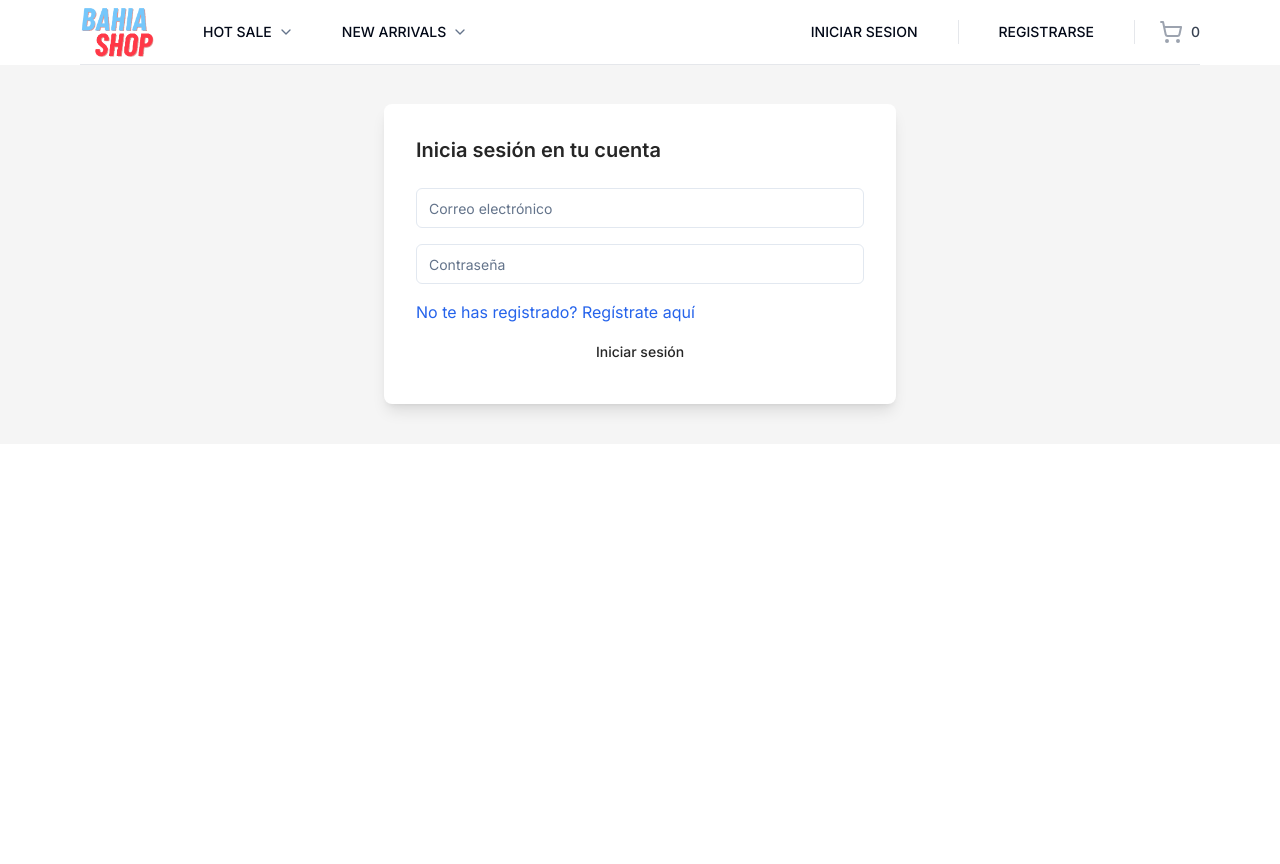
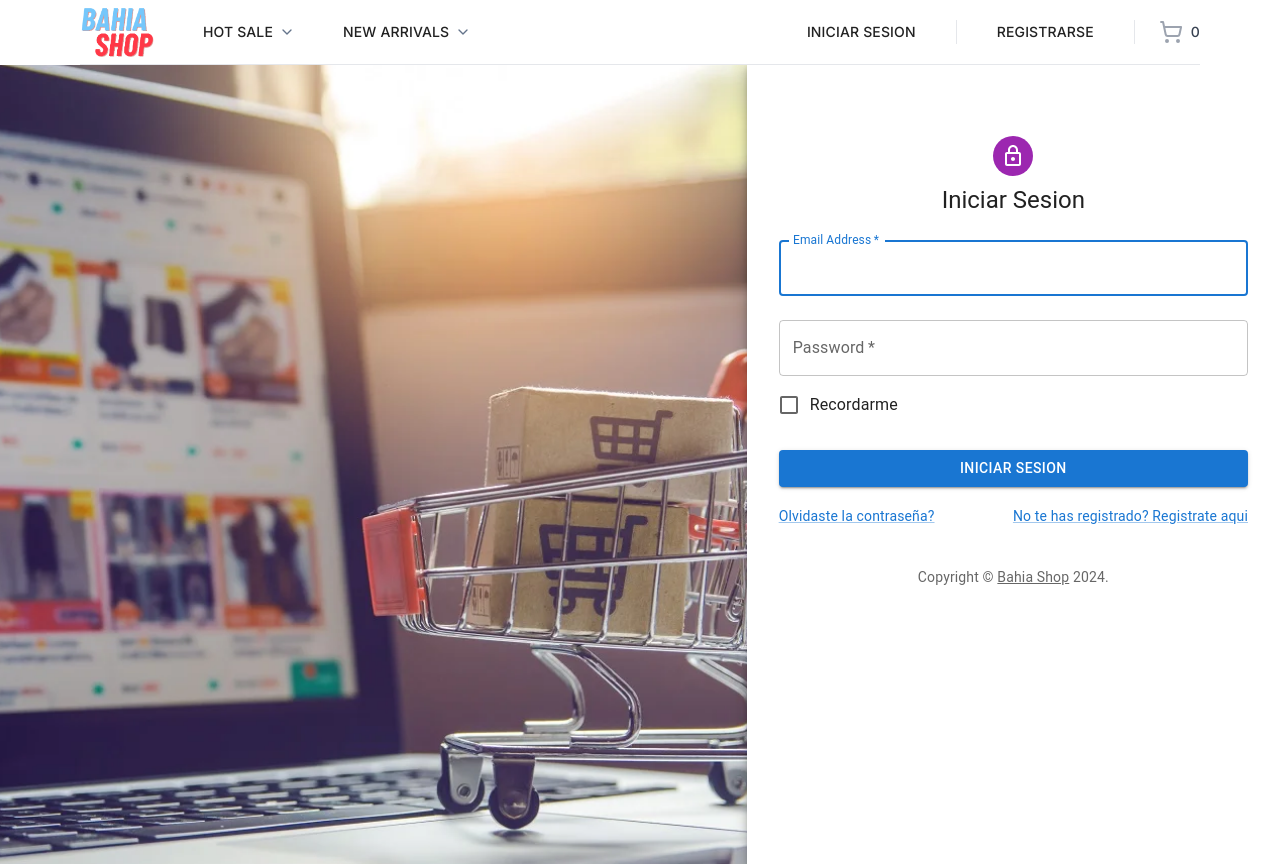
Before and after one commit to santiMercado0694/ProyectoIaw2024, a Next.js app in the folder bahiashop/: page /SignIn in a window 1280 px wide. Before the commit the page ends 800 px from the top, so only its background shows below. Built offline with nearby package versions, Linux system fonts and the light colour scheme.

Commit message:
Instale material ui y mejore los diseños de SignIn y SignUp

```diff
--- a/bahiashop/package.json
+++ b/bahiashop/package.json
@@ -9,6 +9,10 @@
     "lint": "next lint"
   },
   "dependencies": {
+    "@emotion/react": "^11.11.4",
+    "@emotion/styled": "^11.11.5",
+    "@mui/icons-material": "^5.15.18",
+    "@mui/material": "^5.15.18",
     "@radix-ui/react-dialog": "^1.0.5",
     "@radix-ui/react-separator": "^1.0.3",
     "@radix-ui/react-slot": "^1.0.2",
--- a/bahiashop/src/app/(auth)/SignIn/page.tsx
+++ b/bahiashop/src/app/(auth)/SignIn/page.tsx
@@ -1,60 +1,130 @@
 "use client"
-import Link from "next/link";
-import { Button } from "../../../components/ui/button";
-import { Input } from "../../../components/ui/input";
-import { useState } from "react";
 
-export default function Signin(): JSX.Element {
-  const [email, setEmail] = useState("");
-  const [password, setPassword] = useState("");
+import * as React from 'react';
+import Avatar from '@mui/material/Avatar';
+import Button from '@mui/material/Button';
+import CssBaseline from '@mui/material/CssBaseline';
+import TextField from '@mui/material/TextField';
+import FormControlLabel from '@mui/material/FormControlLabel';
+import Checkbox from '@mui/material/Checkbox';
+import Link from '@mui/material/Link';
+import Paper from '@mui/material/Paper';
+import Box from '@mui/material/Box';
+import Grid from '@mui/material/Grid';
+import LockOutlinedIcon from '@mui/icons-material/LockOutlined';
+import Typography from '@mui/material/Typography';
+import { createTheme, ThemeProvider } from '@mui/material/styles';
 
-  const handleLogin = () => {
-    // Aquí puedes agregar la lógica de autenticación con tu backend
-    console.log("Email:", email);
-    console.log("Password:", password);
+function Copyright(props: any) {
+  return (
+    <Typography variant="body2" color="text.secondary" align="center" {...props}>
+      {'Copyright © '}
+      <Link color="inherit" href="https://mui.com/">
+        Bahia Shop
+      </Link>{' '}
+      {new Date().getFullYear()}
+      {'.'}
+    </Typography>
+  );
+}
+
+// TODO remove, this demo shouldn't need to reset the theme.
+const defaultTheme = createTheme();
+const backgroundImage = '/Signin.webp';
+
+export default function SignInSide() {
+  const handleSubmit = (event: React.FormEvent<HTMLFormElement>) => {
+    event.preventDefault();
+    const data = new FormData(event.currentTarget);
+    console.log({
+      email: data.get('email'),
+      password: data.get('password'),
+    });
   };
 
   return (
-    <section className="h-full bg-neutral-100 dark:bg-neutral-700">
-      <div className="container h-full p-10">
-        <div className="flex h-full items-center justify-center text-neutral-800 dark:text-neutral-200">
-          <div className="w-full max-w-lg">
-            <div className="block rounded-lg bg-white shadow-lg dark:bg-neutral-800">
-              <div className="p-8">
-                <h1 className="text-xl font-semibold mb-6">
-                  Inicia sesión en tu cuenta
-                </h1>
-                <form>
-                  <Input
-                    type="email"
-                    placeholder="Correo electrónico"
-                    value={email}
-                    onChange={(e) => setEmail(e.target.value)}
-                    className="mb-4"
-                  />
-                  <Input
-                    type="password"
-                    placeholder="Contraseña"
-                    value={password}
-                    onChange={(e) => setPassword(e.target.value)}
-                    className="mb-4"
-                  />
-                  <Link href="/SignUp" className="text-blue-600 mb-2 block">
-                    No te has registrado? Regístrate aquí
+    <ThemeProvider theme={defaultTheme}>
+      <Grid container component="main" sx={{ height: '100vh' }}>
+        <CssBaseline />
+        <Grid
+          item
+          xs={false}
+          sm={4}
+          md={7}
+          sx={{
+            backgroundImage: `url(${backgroundImage})`,
+            backgroundColor: (t) =>
+              t.palette.mode === 'light' ? t.palette.grey[50] : t.palette.grey[900],
+            backgroundSize: 'cover',
+            backgroundPosition: 'center',
+          }}
+        />
+        <Grid item xs={12} sm={8} md={5} component={Paper} elevation={6} square>
+          <Box
+            sx={{
+              my: 8,
+              mx: 4,
+              display: 'flex',
+              flexDirection: 'column',
+              alignItems: 'center',
+            }}
+          >
+            <Avatar sx={{ m: 1, bgcolor: 'secondary.main' }}>
+              <LockOutlinedIcon />
+            </Avatar>
+            <Typography component="h1" variant="h5">
+              Iniciar Sesion
+            </Typography>
+            <Box component="form" noValidate onSubmit={handleSubmit} sx={{ mt: 1 }}>
+              <TextField
+                margin="normal"
+                required
+                fullWidth
+                id="email"
+                label="Email Address"
+                name="email"
+                autoComplete="email"
+                autoFocus
+              />
+              <TextField
+                margin="normal"
+                required
+                fullWidth
+                name="password"
+                label="Password"
+                type="password"
+                id="password"
+                autoComplete="current-password"
+              />
+              <FormControlLabel
+                control={<Checkbox value="remember" color="primary" />}
+                label="Recordarme"
+              />
+              <Button
+                type="submit"
+                fullWidth
+                variant="contained"
+                sx={{ mt: 3, mb: 2 }}
+              >
+                Iniciar Sesion
+              </Button>
+              <Grid container>
+                <Grid item xs>
+                  <Link href="#" variant="body2">
+                    Olvidaste la contraseña?
                   </Link>
-                  <Button
-                    variant="ghost"
-                    onClick={handleLogin}
-                    className="w-full"
-                  >
-                    Iniciar sesión
-                  </Button>
-                </form>
-              </div>
-            </div>
-          </div>
-        </div>
-      </div>
-    </section>
+                </Grid>
+                <Grid item>
+                  <Link href="/SignUp" variant="body2">
+                    {"No te has registrado? Registrate aqui"}
+                  </Link>
+                </Grid>
+              </Grid>
+              <Copyright sx={{ mt: 5 }} />
+            </Box>
+          </Box>
+        </Grid>
+      </Grid>
+    </ThemeProvider>
   );
 }
--- a/bahiashop/src/app/(auth)/SignUp/page.tsx
+++ b/bahiashop/src/app/(auth)/SignUp/page.tsx
@@ -1,74 +1,128 @@
 "use client"
 
-import { Button} from "../../../components/ui/button";
-import { Input } from "../../../components/ui/input";
-import { useState } from "react";
+import * as React from 'react';
+import Avatar from '@mui/material/Avatar';
+import Button from '@mui/material/Button';
+import CssBaseline from '@mui/material/CssBaseline';
+import TextField from '@mui/material/TextField';
+import FormControlLabel from '@mui/material/FormControlLabel';
+import Checkbox from '@mui/material/Checkbox';
+import Link from '@mui/material/Link';
+import Grid from '@mui/material/Grid';
+import Box from '@mui/material/Box';
+import LockOutlinedIcon from '@mui/icons-material/LockOutlined';
+import Typography from '@mui/material/Typography';
+import Container from '@mui/material/Container';
+import { createTheme, ThemeProvider } from '@mui/material/styles';
 
-export default function Signup(): JSX.Element {
-  const [firstName, setFirstName] = useState("");
-  const [lastName, setLastName] = useState("");
-  const [email, setEmail] = useState("");
-  const [password, setPassword] = useState("");
+function Copyright(props: any) {
+  return (
+    <Typography variant="body2" color="text.secondary" align="center" {...props}>
+      {'Copyright © '}
+      <Link color="inherit" href="https://mui.com/">
+        Bahia Shop
+      </Link>{' '}
+      {new Date().getFullYear()}
+      {'.'}
+    </Typography>
+  );
+}
 
-  const handleSignup = () => {
-    // Aquí puedes agregar la lógica de registro con tu backend
-    console.log("Nombre:", firstName);
-    console.log("Apellido:", lastName);
-    console.log("Email:", email);
-    console.log("Contraseña:", password);
+// TODO remove, this demo shouldn't need to reset the theme.
+const defaultTheme = createTheme();
+
+export default function SignUp() {
+  const handleSubmit = (event: React.FormEvent<HTMLFormElement>) => {
+    event.preventDefault();
+    const data = new FormData(event.currentTarget);
+    console.log({
+      email: data.get('email'),
+      password: data.get('password'),
+    });
   };
 
   return (
-    <section className="h-full bg-neutral-100 dark:bg-neutral-700">
-       <div className="container h-full p-10">
-        <div className="flex h-full items-center justify-center text-neutral-800 dark:text-neutral-200">
-          <div className="w-full max-w-lg">
-            <div className="block rounded-lg bg-white shadow-lg dark:bg-neutral-800">
-              <div className="p-8">
-                <h1 className="text-xl font-semibold mb-6">
-                  Crea tu cuenta
-                </h1>
-                <form>
-                  <Input
-                    type="text"
-                    placeholder="Nombre"
-                    value={firstName}
-                    onChange={(e) => setFirstName(e.target.value)}
-                    className="mb-4"
+    <ThemeProvider theme={defaultTheme}>
+      <Container component="main" maxWidth="xs">
+        <CssBaseline />
+        <Box
+          sx={{
+            marginTop: 8,
+            display: 'flex',
+            flexDirection: 'column',
+            alignItems: 'center',
+          }}
+        >
+          <Avatar sx={{ m: 1, bgcolor: 'secondary.main' }}>
+            <LockOutlinedIcon />
+          </Avatar>
+          <Typography component="h1" variant="h5">
+            Registrar cuenta
+          </Typography>
+          <Box component="form" noValidate onSubmit={handleSubmit} sx={{ mt: 3 }}>
+            <Grid container spacing={2}>
+              <Grid item xs={12} sm={6}>
+                <TextField
+                  autoComplete="given-name"
+                  name="nombre"
+                  required
+                  fullWidth
+                  id="nombre"
+                  label="Nombre"
+                  autoFocus
                 />
-                  <Input
-                    type="text"
-                    placeholder="Apellido"
-                    value={lastName}
-                    onChange={(e) => setLastName(e.target.value)}
-                    className="mb-4"
+              </Grid>
+              <Grid item xs={12} sm={6}>
+                <TextField
+                  required
+                  fullWidth
+                  id="apellido"
+                  label="Apellido"
+                  name="apellido"
+                  autoComplete="family-name"
                 />
-                  <Input
-                    type="email"
-                    placeholder="Correo electrónico"
-                    value={email}
-                    onChange={(e) => setEmail(e.target.value)}
-                    className="mb-4"
+              </Grid>
+              <Grid item xs={12}>
+                <TextField
+                  required
+                  fullWidth
+                  id="email"
+                  label="Email"
+                  name="email"
+                  autoComplete="email"
                 />
-                  <Input
+              </Grid>
+              <Grid item xs={12}>
+                <TextField
+                  required
+                  fullWidth
+                  name="contraseña"
+                  label="Contraseña"
                   type="password"
-                    placeholder="Contraseña"
-                    value={password}
-                    onChange={(e) => setPassword(e.target.value)}
-                    className="mb-6"
+                  id="contraseña"
+                  autoComplete="new-password"
                 />
+              </Grid>
+            </Grid>
             <Button
-                    variant="ghost" // Cambié el valor de variant a "primary" para un botón de registro
-                    onClick={handleSignup}
+              type="submit"
+              fullWidth
+              variant="contained"
+              sx={{ mt: 3, mb: 2 }}
             >
               Registrarse
             </Button>
-                </form>
-              </div>
-            </div>
-          </div>
-        </div>
-      </div>
-    </section>
+            <Grid container justifyContent="flex-end">
+              <Grid item>
+                <Link href="/SignIn" variant="body2">
+                  Ya tienes una cuenta? Iniciar sesion
+                </Link>
+              </Grid>
+            </Grid>
+          </Box>
+        </Box>
+        <Copyright sx={{ mt: 5 }} />
+      </Container>
+    </ThemeProvider>
   );
 }
--- a/bahiashop/src/components/Icons.tsx
+++ b/bahiashop/src/components/Icons.tsx
@@ -1,5 +1,5 @@
 export const Icons = {
     logo: ({ ...rest }) => (
-        <img src="/logo.webp" alt="Logo" {...rest} />
+        <img src="/Logo.webp" alt="Logo" {...rest} />
     ),
 };
```
Also changed, not shown: bahiashop/public/Signin.webp (added), 1 other file (tests, documents, lock files or other folders). Lines whose indentation alone changed are shown as unchanged.
